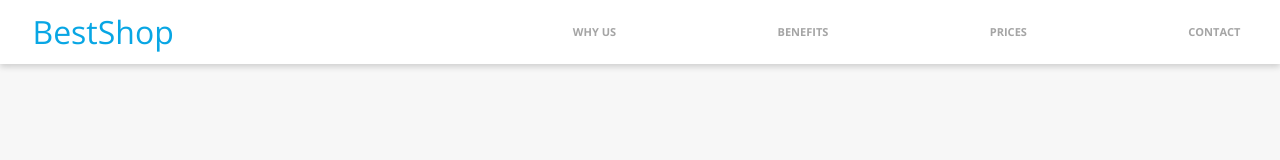
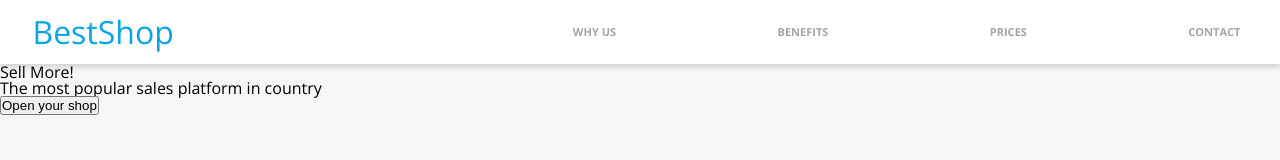
Before and after one commit to Mackol2/BestShop_v2, a website: page Project/index.html in a window 1280 px wide. Drawn offline with nearby package versions, Linux system fonts and the light colour scheme.

```diff
--- a/Project/index.html
+++ b/Project/index.html
@@ -47,6 +47,14 @@
     </header>
 </div>
 
+<div class="container">
+    <section class="hero">
+        <h1 class="hero__title">Sell More!</h1>
+        <h3 class="hero__description">The most popular sales platform in country</h3>
+        <button class="btn hero__btn">Open your shop</button>
+    </section>
+</div>
+
 
 </body>
 </html>
--- /dev/null
+++ b/Project/scss/blocks/_hero.scss
@@ -0,0 +1,3 @@
+.hero {
+
+}
--- a/Project/scss/main.scss
+++ b/Project/scss/main.scss
@@ -10,3 +10,4 @@
 @import "./blocks/header";
 @import "./blocks/logo";
 @import "./blocks/navigation";
+@import "./blocks/hero";
```
Also changed, not shown: Project/assets/Catalog.svg (added), Project/assets/Checkmark-1.svg (added), Project/assets/Checkmark.svg (added), Project/assets/Close.svg (added), Project/assets/Eye.svg (added), Project/assets/Facebook.svg (added), Project/assets/Macbook.png (added), Project/assets/Mail Icon.svg (added), Project/assets/Person.svg (added), Project/assets/Phone Icon.svg (added), Project/assets/Trumpet.png (added), Project/assets/Twitter.svg (added), Project/assets/iPhone.png (added).
